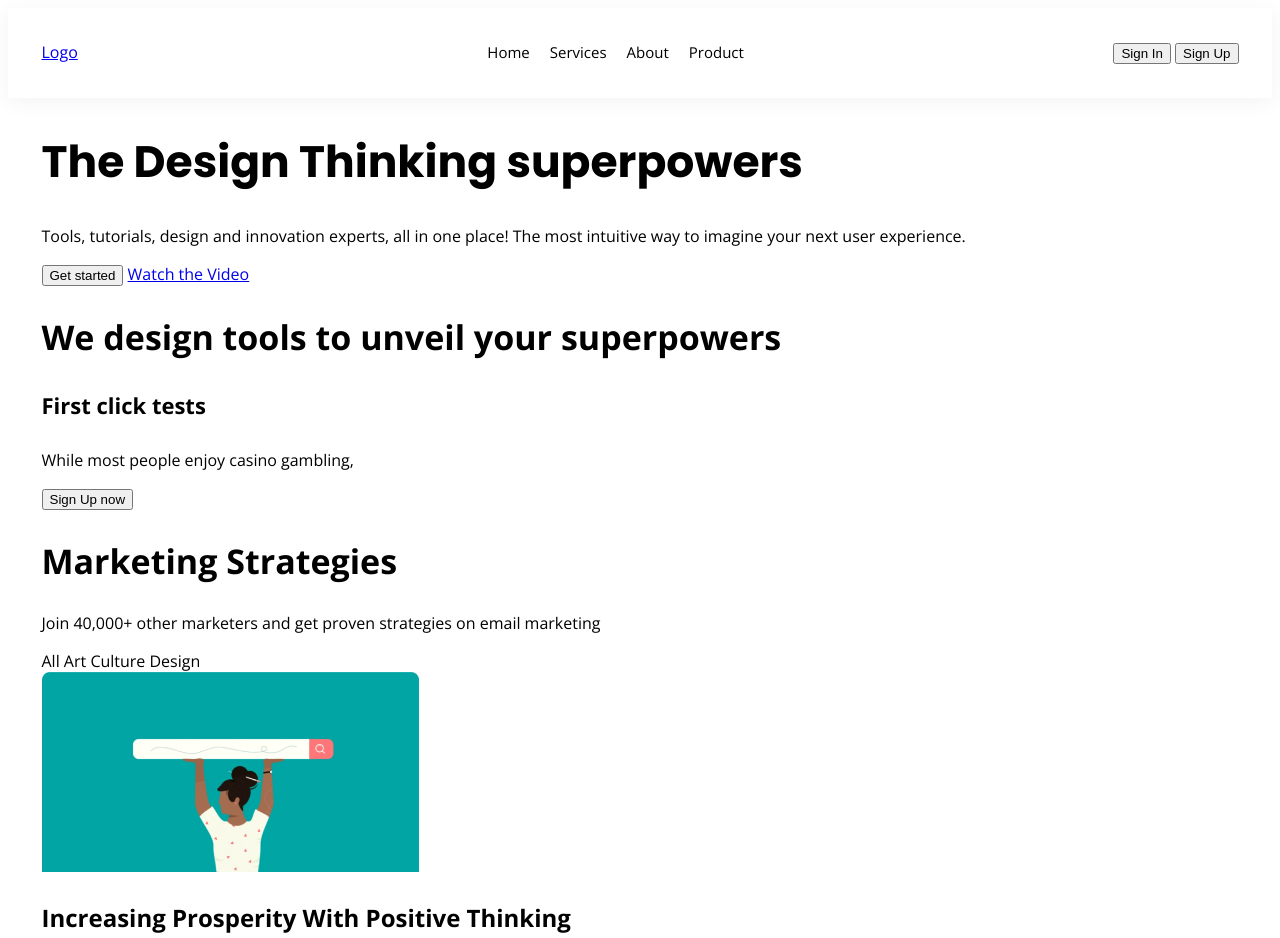
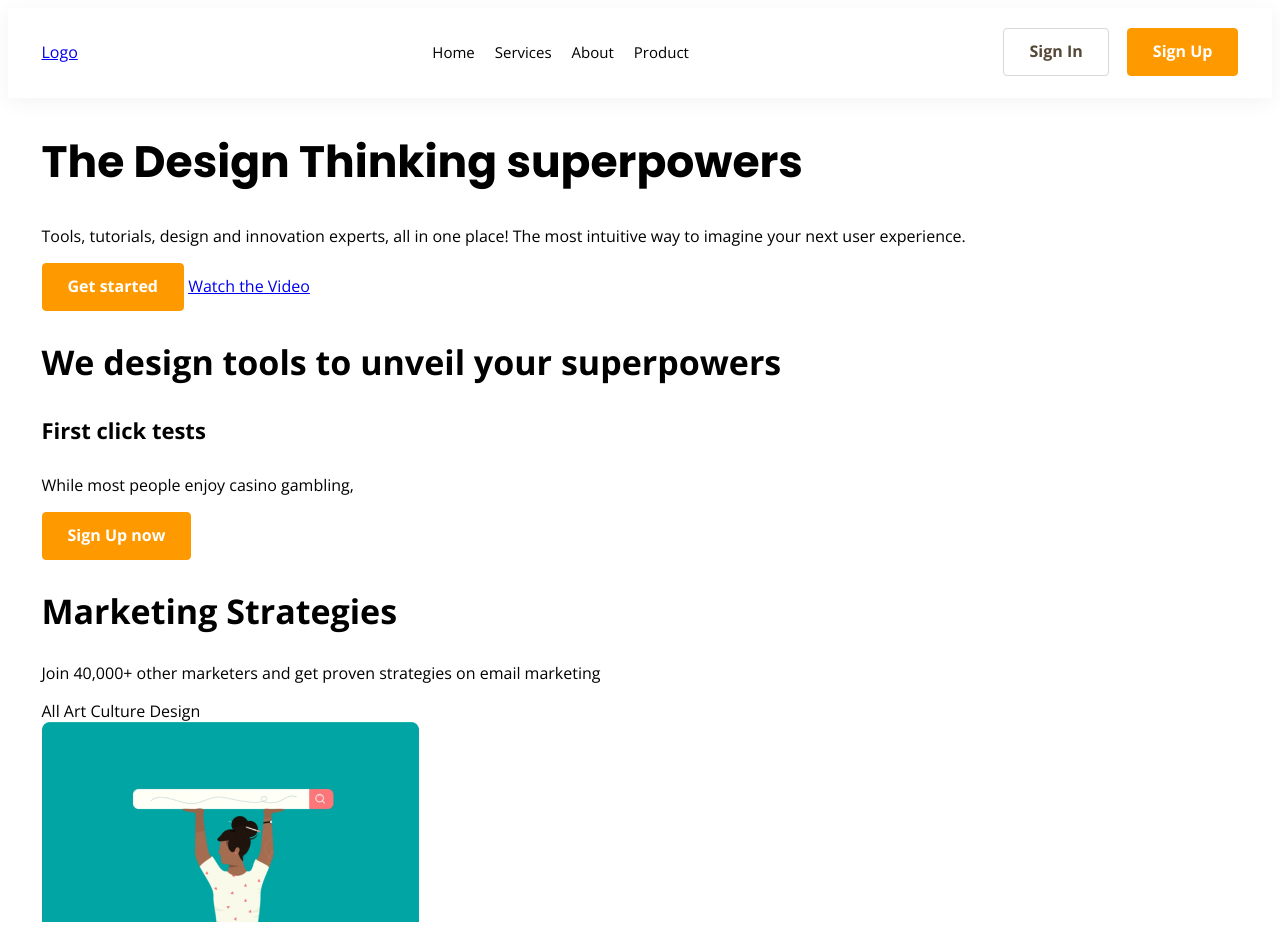
Before and after one commit to SergiiOz/friday-live-coding, a website: page index.html in a window 1280 px wide. Shown: the top 938 px of the page. Drawn offline with nearby package versions, Linux system fonts and the light colour scheme.

Commit message:
feat: add style to header__buttons

```diff
--- a/index.html
+++ b/index.html
@@ -35,7 +35,7 @@
         <!-- MAIN -->
         <main>
             <section class="promo">
-                <div class="wrapper">
+                <div class="wrapper promo__wrapper">
                     <div class="promo__content">
                         <h1>The Design Thinking superpowers</h1>
                         <p>
--- a/style/sass/abstracts/_variables.scss
+++ b/style/sass/abstracts/_variables.scss
@@ -4,9 +4,12 @@ $color-background: #ffeee1;
 $color-link: #1943ef;
 $color-tag: #f5f5f5;
 $color-text: #544837;
+$color-hovered: #bcd0e5;
+
 $color-heading: #2f281e;
 $color-border: #d7d7d7;
 
+$color-light: #ffffff;
 $color-violet: #7752be;
 $color-yellow: #fab005;
 $color-red: #f03e3d;
--- /dev/null
+++ b/style/sass/base/_button.scss
@@ -0,0 +1,33 @@
+.button {
+    font-family: 'Open Sans', Verdana, Geneva, Tahoma, sans-serif;
+    padding: 11px 25px 13px;
+    font-style: normal;
+    font-weight: 600;
+    font-size: 1.6rem;
+    line-height: 2.2rem;
+    border-radius: 4px;
+    cursor: pointer;
+    transition: all 0.2s;
+}
+
+.button_bordered {
+    background: $color-light;
+    border: 1px solid $color-border;
+    color: $color-text;
+}
+
+.button_bordered:hover {
+    background: $color-hovered;
+    border-color: $color-hovered;
+}
+
+.button_colored {
+    background: $color-primary;
+    color: $color-light;
+    border: 1px solid $color-primary;
+}
+
+.button_colored:hover {
+    background: $color-additional;
+    border-color: $color-additional;
+}
--- a/style/sass/layouts/_header.scss
+++ b/style/sass/layouts/_header.scss
@@ -7,6 +7,14 @@
     display: flex;
     align-items: center;
     justify-content: space-between;
+}
+
+.header__buttons > .button {
+    margin-left: 14px;
+}
+
+.header__buttons > .button:first-child {
+    margin-left: 0;
 }
 
 .navigation {
--- a/style/sass/style.scss
+++ b/style/sass/style.scss
@@ -1,5 +1,8 @@
 @import './abstracts/variables';
 @import './base/base';
+@import './base/button';
+
+/*layauts*/
 @import './layouts/wrapper';
 @import './layouts/header';
 
```
Also changed, not shown: style/css/style.css, 1 other file.
